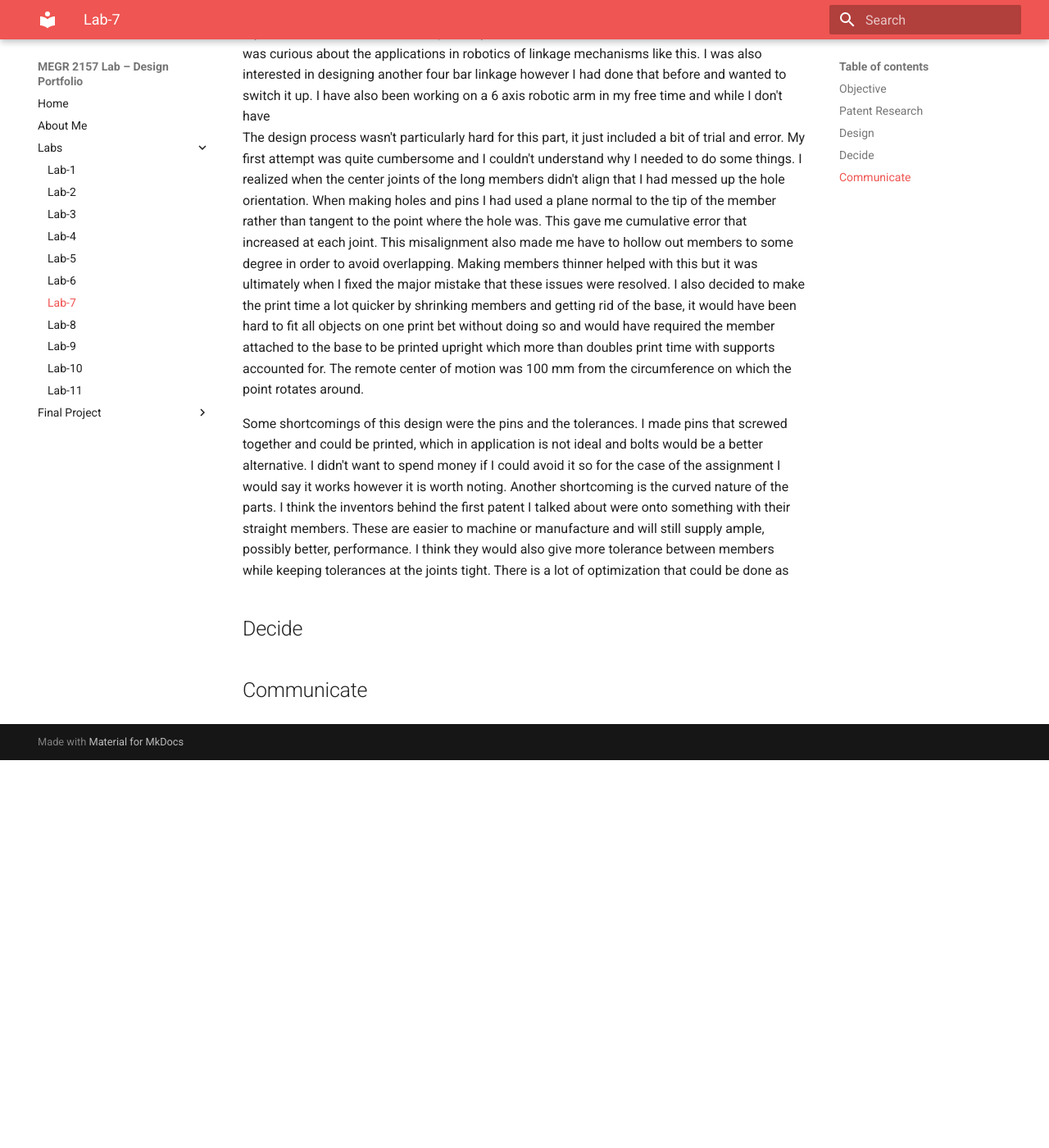
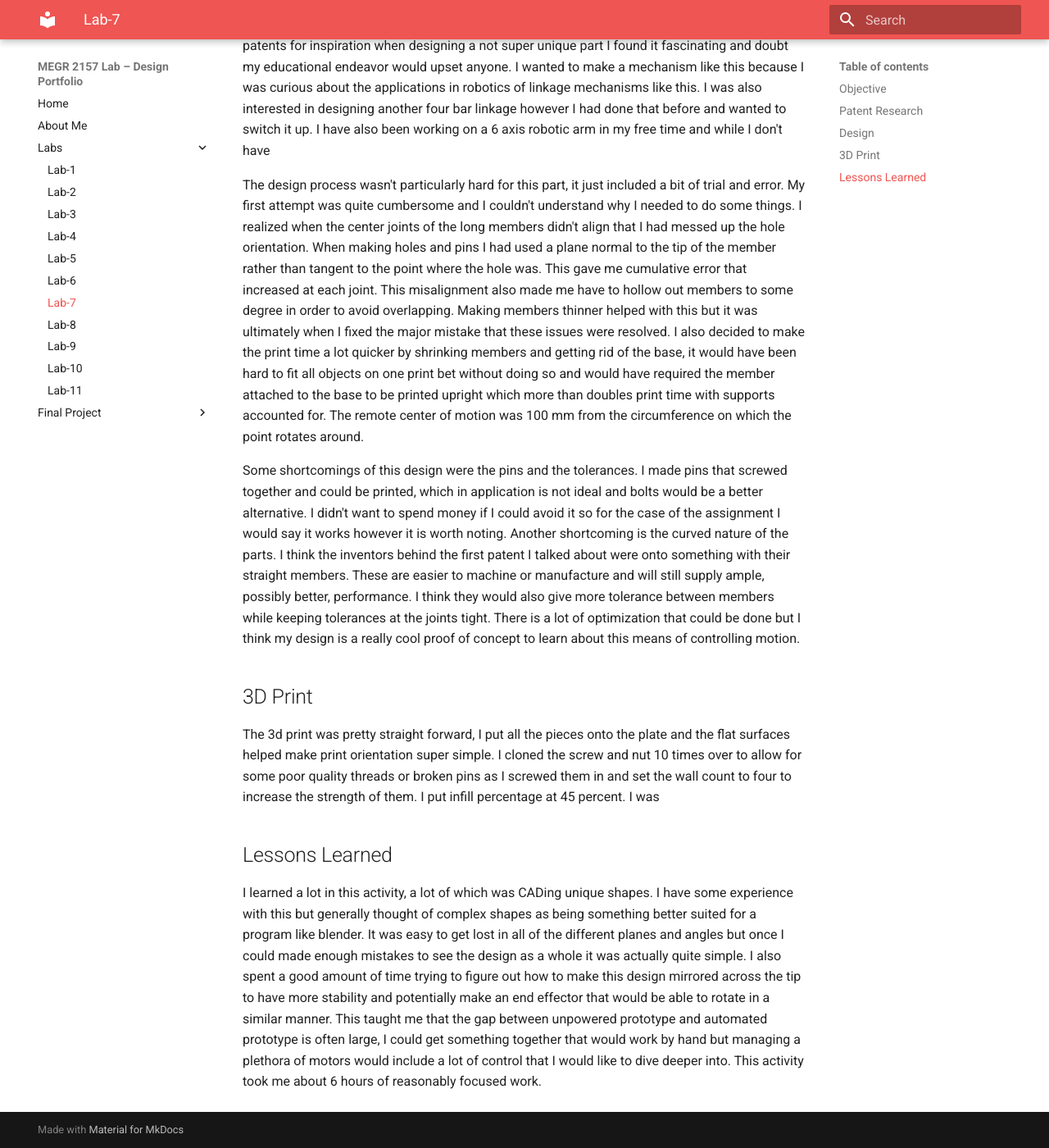
Before and after one commit to jmcadam4/James-McAdam-MEGR-2156-lab, an MkDocs documentation site: the page built from docs/Labs/L07/index.md, in a window 1280 px wide and 1400 px high, scrolled down 923 px. Shown: the whole window at 82% size. Built offline with MkDocs 1.6.1 and Material for MkDocs 9.7.7, drawn with Linux system fonts in a browser that asks for light colours; before the commit the page ends 1850 px from its top, so only the background shows below that.

Commit message:
Update index.md

```diff
--- a/docs/Labs/L07/index.md
+++ b/docs/Labs/L07/index.md
@@ -10,13 +10,19 @@ The second patent I found was US 12,496,157 B2 which is an intuitive robotics pa
 
 ## Design
 
+| Part 1 |
+
 I wanted to make a mechanism similar to patent one, and while it's poor practice to look at patents for inspiration when designing a not super unique part I found it fascinating and doubt my educational endeavor would upset anyone. I wanted to make a mechanism like this because I was curious about the applications in robotics of linkage mechanisms like this. I was also interested in designing another four bar linkage however I had done that before and wanted to switch it up. I have also been working on a 6 axis robotic arm in my free time and while I don't have
+
 The design process wasn't particularly hard for this part, it just included a bit of trial and error. My first attempt was quite cumbersome and I couldn't understand why I needed to do some things. I realized when the center joints of the long members didn't align that I had messed up the hole orientation. When making holes and pins I had used a plane normal to the tip of the member rather than tangent to the point where the hole was. This gave me cumulative error that increased at each joint. This misalignment also made me have to hollow out members to some degree in order to avoid overlapping. Making members thinner helped with this but it was ultimately when I fixed the major mistake that these issues were resolved. I also decided to make the print time a lot quicker by shrinking members and getting rid of the base, it would have been hard to fit all objects on one print bet without doing so and would have required the member attached to the base to be printed upright which more than doubles print time with supports accounted for. The remote center of motion was 100 mm from the circumference on which the point rotates around.
 
-Some shortcomings of this design were the pins and the tolerances. I made pins that screwed together and could be printed, which in application is not ideal and bolts would be a better alternative. I didn't want to spend money if I could avoid it so for the case of the assignment I would say it works however it is worth noting. Another shortcoming is the curved nature of the parts. I think the inventors behind the first patent I talked about were onto something with their straight members. These are easier to machine or manufacture and will still supply ample, possibly better, performance. I think they would also give more tolerance between members while keeping tolerances at the joints tight. There is a lot of optimization that could be done as
+Some shortcomings of this design were the pins and the tolerances. I made pins that screwed together and could be printed, which in application is not ideal and bolts would be a better alternative. I didn't want to spend money if I could avoid it so for the case of the assignment I would say it works however it is worth noting. Another shortcoming is the curved nature of the parts. I think the inventors behind the first patent I talked about were onto something with their straight members. These are easier to machine or manufacture and will still supply ample, possibly better, performance. I think they would also give more tolerance between members while keeping tolerances at the joints tight. There is a lot of optimization that could be done but I think my design is a really cool proof of concept to learn about this means of controlling motion.
 
 
-## Decide
+## 3D Print
 
+The 3d print was pretty straight forward, I put all the pieces onto the plate and the flat surfaces helped make print orientation super simple. I cloned the screw and nut 10 times over to allow for some poor quality threads or broken pins as I screwed them in and set the wall count to four to increase the strength of them. I put infill percentage at 45 percent. I was
 
-## Communicate
+## Lessons Learned
+
+I learned a lot in this activity, a lot of which was CADing unique shapes. I have some experience with this but generally thought of complex shapes as being something better suited for a program like blender. It was easy to get lost in all of the different planes and angles but once I could made enough mistakes to see the design as a whole it was actually quite simple. I also spent a good amount of time trying to figure out how to make this design mirrored across the tip to have more stability and potentially make an end effector that would be able to rotate in a similar manner. This taught me that the gap between unpowered prototype and automated prototype is often large, I could get something together that would work by hand but managing a plethora of motors would include a lot of control that I would like to dive deeper into. This activity took me about 6 hours of reasonably focused work.
```
